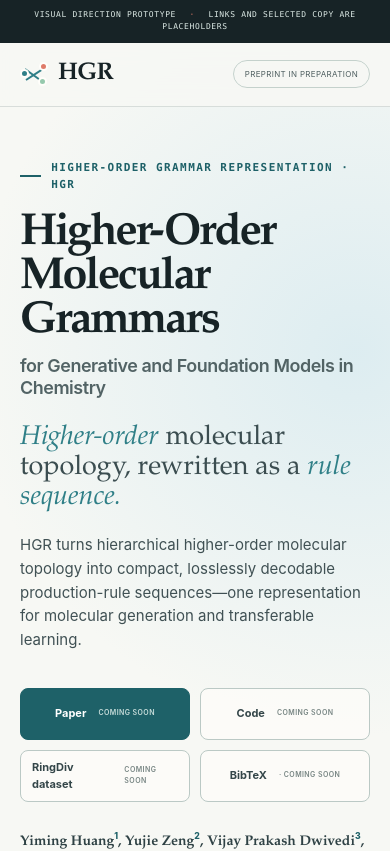
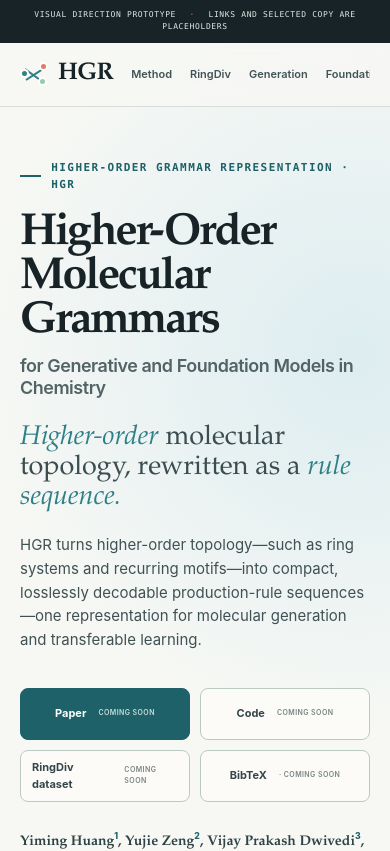
Before and after one commit to Yiminghh/HGR-page, a Next.js app: page / in a window 390 px wide. Shown: the top 851 px of the page. Built offline with nearby package versions, Linux system fonts and the light colour scheme.

Commit message:
Clarify FCD metrics and restore mobile navigation

```diff
--- a/app/globals.css
+++ b/app/globals.css
@@ -134,10 +134,11 @@ img {
 
 .nav-links {
   display: flex;
-  gap: 30px;
+  gap: clamp(18px, 2vw, 30px);
   color: #415356;
   font-size: 13px;
   font-weight: 600;
+  white-space: nowrap;
 }
 
 .nav-links a {
@@ -1571,9 +1572,19 @@ footer p:nth-of-type(2) {
 
 @media (max-width: 1100px) {
   .site-nav {
-    grid-template-columns: 1fr auto;
-  }
-  .nav-links { display: none; }
+    grid-template-columns: auto minmax(0, 1fr) auto;
+    gap: 22px;
+  }
+  .nav-links {
+    display: flex;
+    justify-content: flex-start;
+    min-width: 0;
+    padding: 10px 2px;
+    overflow-x: auto;
+    scrollbar-width: none;
+    -webkit-overflow-scrolling: touch;
+  }
+  .nav-links::-webkit-scrollbar { display: none; }
   .hero {
     grid-template-columns: 1fr;
     padding-top: 64px;
@@ -1604,10 +1615,13 @@ footer p:nth-of-type(2) {
     font-size: 8px;
   }
   .site-nav {
+    grid-template-columns: auto minmax(0, 1fr);
+    gap: 16px;
     min-height: 64px;
     padding-inline: 20px;
   }
-  .nav-status { font-size: 8px; }
+  .nav-links { gap: 18px; font-size: 11px; }
+  .nav-status { display: none; }
   .hero {
     min-height: auto;
     padding: 52px 20px 58px;
--- a/app/page.tsx
+++ b/app/page.tsx
@@ -28,10 +28,10 @@ const metrics = [
     tone: "coral",
   },
   {
-    value: "5 / 5",
-    label: "FCD benchmark wins",
-    note: "Best rank across all evaluated sets",
-    source: "Table 1",
+    value: "1st",
+    label: "on FCD across five benchmarks",
+    note: "GuacaMol FCD score (higher is better): 84.4 vs 78.3",
+    source: "Abstract · Table 1 · SI tables",
     tone: "sky",
   },
   {
@@ -62,8 +62,10 @@ export default function Home() {
         <div className="nav-links">
           <a href="#method">Method</a>
           <a href="#ringdiv">RingDiv</a>
-          <a href="#results">Results</a>
+          <a href="#results">Generation</a>
+          <a href="#foundation-model">Foundation</a>
           <a href="#resources">Resources</a>
+          <a href="#citation">Citation</a>
         </div>
         <span className="nav-status">Preprint in preparation</span>
       </nav>
@@ -77,7 +79,7 @@ export default function Home() {
           </h1>
           <p className="hero-hook"><em>Higher-order</em> molecular topology, rewritten as a <em>rule sequence.</em></p>
           <p className="hero-deck">
-            HGR turns hierarchical higher-order molecular topology into compact,
+            HGR turns higher-order topology—such as ring systems and recurring motifs—into compact,
             losslessly decodable production-rule sequences—one representation for
             molecular generation and transferable learning.
           </p>
@@ -207,7 +209,8 @@ export default function Home() {
               </p>
               <p>
                 Two complementary lifting strategies—MIG and RSG—trade topological
-                expressiveness against how compact the resulting grammar is.
+                expressiveness against how compact the resulting grammar is, with RSG
+                used throughout the main experiments and MIG reported as an ablation.
               </p>
             </div>
             <figure>
@@ -338,7 +341,7 @@ export default function Home() {
               </figcaption>
             </figure>
             <div className="result-callouts">
-              <span><strong>5 / 5</strong> best FCD rank</span>
+              <span><strong>1st</strong> on FCD across five benchmarks</span>
               <span><strong>100%</strong> validity in all evaluated benchmarks</span>
             </div>
             <figure className="result-figure">
```
Also changed, not shown: 1 other file (tests, documents, lock files or other folders).
